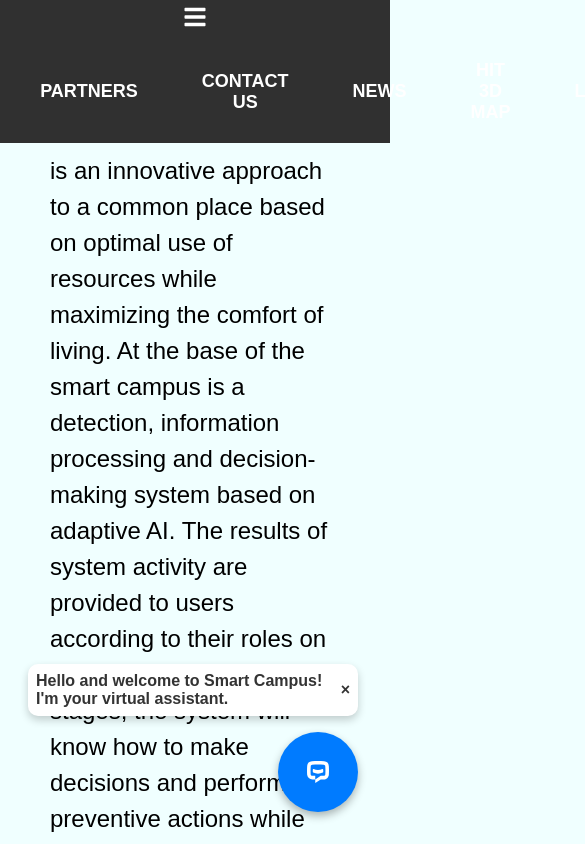
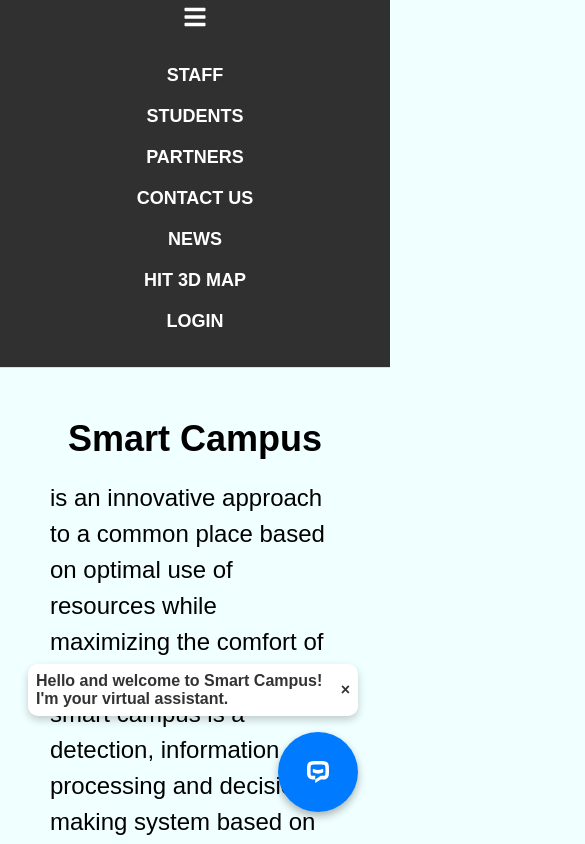
Before and after one commit to tomered/smart-campus-frontend, a React (Create React App) app: page / in a window 390 px wide. Both pictures are taken after a click on the element 195 px from the left and 20 px from the top of the page. Shown: the top 844 px of the page, 585 px wide, since content can reach past the window. Built offline with nearby package versions, Linux system fonts and the light colour scheme.

Commit message:
navbar revamp
fixed the responsiveness and changed the href's to useNavigate

```diff
--- a/src/components/MainHeader.js
+++ b/src/components/MainHeader.js
@@ -1,11 +1,27 @@
-import React, { useState } from 'react';
-import styled, { keyframes, css } from 'styled-components';
-import { FaBars } from 'react-icons/fa';
-import '../Style.css'; // Ensure this file doesn't conflict with the styled-components
-import logoImage from '../HIT.png';
+import React, { useState } from "react";
+import styled, { keyframes, css } from "styled-components";
+import { FaBars } from "react-icons/fa";
+import "../Style.css"; // Ensure this file doesn't conflict with the styled-components
+import logoImage from "../HIT.png";
+import { useNavigate } from "react-router-dom";
 
 const MainHeader = () => {
   const [showMenu, setShowMenu] = useState(false);
+  const navigate = useNavigate();
+
+  const menuItems = [
+    { name: "Staff", path: "/staff" },
+    { name: "Students", path: "/students" },
+    { name: "Partners", path: "/partners" },
+    { name: "Contact Us", path: "/contact" },
+    { name: "News", path: "/news" },
+    {
+      name: "HIT 3D Map",
+      path: "/",
+      onClick: (e) => handleMapClick(e, "hitMap"),
+    },
+    { name: "Login", path: "/login" },
+  ];
 
   const handleMenuClick = () => {
     setShowMenu(!showMenu);
@@ -13,15 +29,15 @@ const MainHeader = () => {
 
   const handleMapClick = (e, mapDivId) => {
     e.preventDefault();
-    sessionStorage.setItem('mapDivId', mapDivId);
-    window.location.href = '/';
+    sessionStorage.setItem("mapDivId", mapDivId);
+    window.location.href = "/";
   };
 
   return (
     <Container>
       <CustomNavBar>
-        <LogoAndTitle href='/'>
-          <Logo src={logoImage} alt='Smart Campus Logo' />
+        <LogoAndTitle href="/">
+          <Logo src={logoImage} alt="Smart Campus Logo" />
           <Title>Smart Campus</Title>
         </LogoAndTitle>
         <MenuIcon onClick={handleMenuClick}>
@@ -29,29 +45,21 @@ const MainHeader = () => {
         </MenuIcon>
         <MenuLinks show={showMenu}>
           <ul>
-            <MenuItem>
-              <a href='Staff'>Staff</a>
-            </MenuItem>
-            <MenuItem>
-              <a href='Students'>Students</a>
-            </MenuItem>
-            <MenuItem>
-              <a href='Partners'>Partners</a>
-            </MenuItem>
-            <MenuItem>
-              <a href='Contact'>Contact Us</a>
-            </MenuItem>
-            <MenuItem>
-              <a href='News'>News</a>
-            </MenuItem>
-            <MenuItem>
-              <a href='/' onClick={(e) => handleMapClick(e, 'hitMap')}>
-                HIT 3D Map
-              </a>
-            </MenuItem>
-            <MenuItem>
-              <a href='Login'>Login</a>
-            </MenuItem>
+            {menuItems.map((item) => (
+              <MenuItem key={item.name}>
+                <a
+                  onClick={(e) => {
+                    if (item.onClick) {
+                      item.onClick(e);
+                    } else {
+                      navigate(item.path);
+                    }
+                  }}
+                >
+                  {item.name}
+                </a>
+              </MenuItem>
+            ))}
           </ul>
         </MenuLinks>
       </CustomNavBar>
@@ -97,7 +105,7 @@ const Container = styled.header`
   color: white;
 
   h1 {
-    font-family: 'Montserrat', sans-serif;
+    font-family: "Montserrat", sans-serif;
     font-size: 24px;
     color: white; /* White text color */
   }
@@ -110,7 +118,7 @@ const CustomNavBar = styled.nav`
   width: 100%;
   text-transform: uppercase;
 
-  @media screen and (max-width: 480px) {
+  @media screen and (max-width: 1130px) {
     flex-direction: column;
   }
 `;
@@ -120,7 +128,7 @@ const LogoAndTitle = styled.a`
   align-items: center;
   text-decoration: none; /* Ensure the link has no underline */
 
-  @media screen and (max-width: 480px) {
+  @media screen and (max-width: 1130px) {
     display: none;
   }
 `;
@@ -133,13 +141,13 @@ const Logo = styled.img`
 `;
 
 const Title = styled.h1`
-  font-family: 'Montserrat', sans-serif;
+  font-family: "Montserrat", sans-serif;
   font-size: 24px;
   color: white; /* White text color */
   margin-left: 10px;
   margin: 0; /* Reset margin to ensure alignment with Logo */
 
-  @media screen and (max-width: 480px) {
+  @media screen and (max-width: 1130px) {
     display: none;
   }
 `;
@@ -148,7 +156,7 @@ const MenuIcon = styled.div`
   display: none;
   cursor: pointer;
 
-  @media screen and (max-width: 480px) {
+  @media screen and (max-width: 1130px) {
     display: block;
     font-size: 24px;
   }
@@ -161,7 +169,7 @@ const MenuLinks = styled.div`
 
   ul {
     list-style: none;
-    display: flex;
+    display: flex; /* Default to flex for desktop */
     justify-content: center;
     align-items: center;
     margin: 0;
@@ -181,18 +189,21 @@ const MenuLinks = styled.div`
     transition: color 0.5s ease-in-out;
   }
 
-  @media screen and (max-width: 480px) {
-    display: ${({ show }) => (show ? 'flex' : 'none')};
-    flex-direction: column;
-    position: absolute;
-    top: 100%;
-    left: 0;
-    width: 100%;
-    background-color: rgb(48, 48, 48);
-    padding: 20px;
+  @media screen and (max-width: 1130px) {
+    ul {
+      display: ${({ show }) =>
+        show ? "flex" : "none"}; /* Show menu items when show is true */
+      flex-direction: column; /* Stack items vertically */
+      width: 100%; /* Full width for mobile */
+      padding: 20px 0; /* Add padding for spacing */
+      background-color: rgb(48, 48, 48); /* Background color */
+    }
+
+    li {
+      margin: 10px 0; /* Margin for spacing between items */
+    }
   }
 `;
-
 const hoverableStyles = css`
   display: inline-block;
   backface-visibility: hidden;
@@ -202,12 +213,13 @@ const hoverableStyles = css`
   transform: translateZ(0);
   transition-duration: 0.3s;
   transition-property: transform;
+  cursor: pointer;
 
   &:before {
     position: absolute;
     pointer-events: none;
     z-index: -1;
-    content: '';
+    content: "";
     top: 100%;
     left: 5%;
     height: 10px;
```
